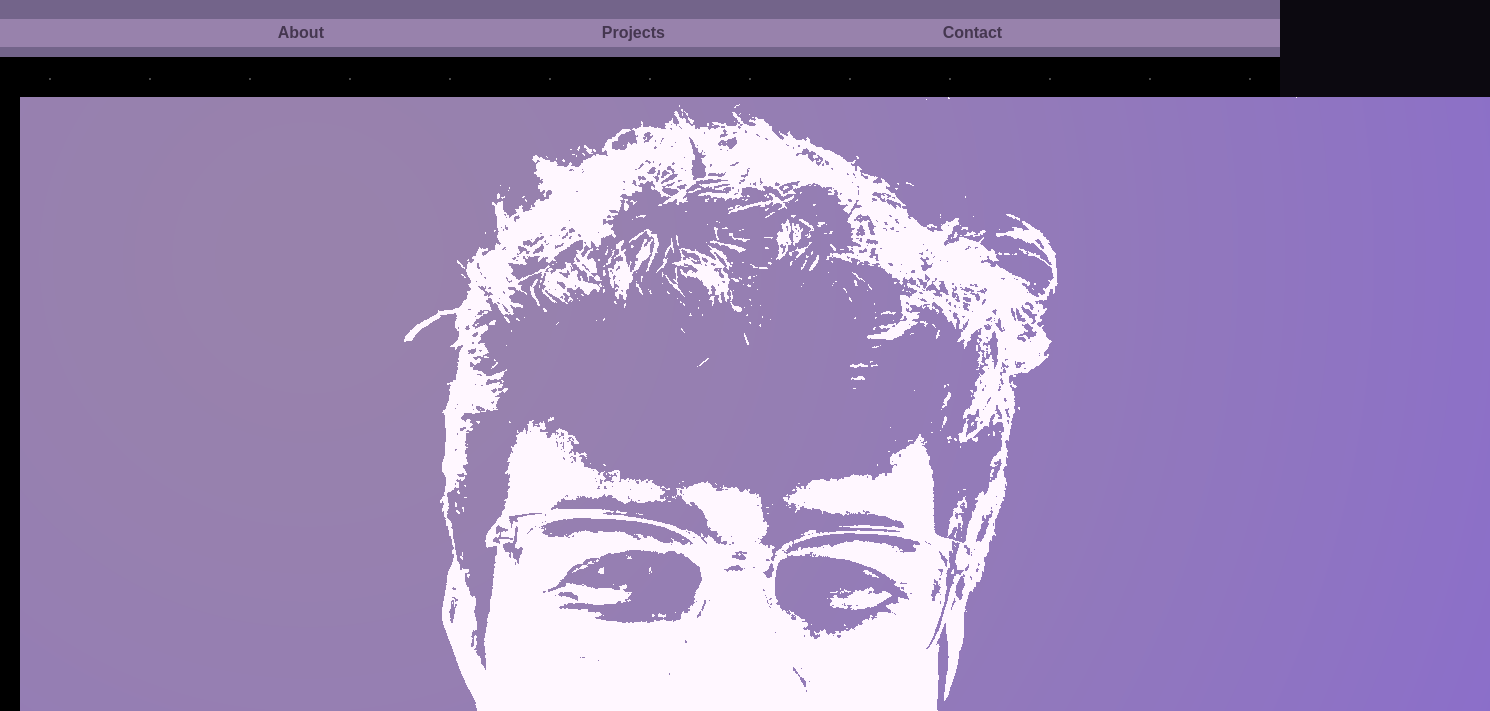
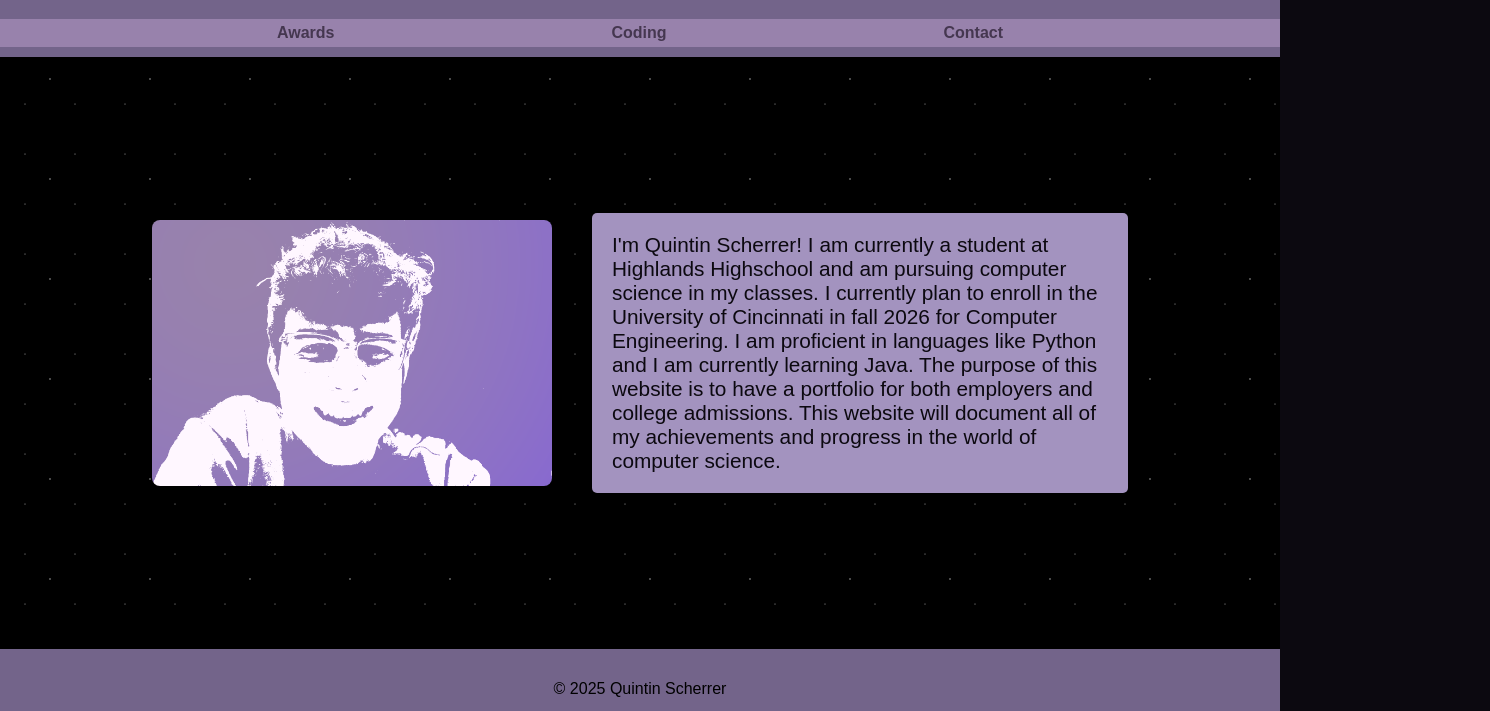
Before and after one commit to chronoAlarm/DualCreditWebsite, a plain HTML site: page index.html in a window 1280 px wide. Shown: the part 71-782 px from the top of the page, 1490 px wide, since content can reach past the window. Drawn offline with Linux system fonts and the light colour scheme.

Commit message:
Update index.html

```diff
--- a/index.html
+++ b/index.html
@@ -12,19 +12,19 @@
         <h1>Quintin Scherrer's Portfolio</h1>
         <nav>
             <ul>
-                <li><a href="#about">About</a></li>
-                <li><a href="#projects">Projects</a></li>
+                <li><a href="awards.html">Awards</a></li>
+                <li><a href="coding.html">Coding</a></li>
                 <li><a href="#contact">Contact</a></li>
             </ul>
         </nav>
     </header>
 
-    <main>
+    <main class="about-me">
        <img src="Untitled.png" alt="A photo of Quintin Scherrer">
        <p>I'm Quintin Scherrer! I am currently a student at Highlands Highschool and am pursuing computer science in my classes.
-       I currently plan to enroll in the University of Cincinnati in fall 2026 for Computer Engineering. I am profienct in languages like python and java
-       and I am currently learning Java. The purpose of this website is to have a protfolio for both employers and college addmisions. This website will
-       document all of my achivements and progress in the world of computer science.</p>
+       I currently plan to enroll in the University of Cincinnati in fall 2026 for Computer Engineering. I am proficient in languages like Python
+       and I am currently learning Java. The purpose of this website is to have a portfolio for both employers and college admissions. This website will
+       document all of my achievements and progress in the world of computer science.</p>
     </main>
 
     <footer>
```
